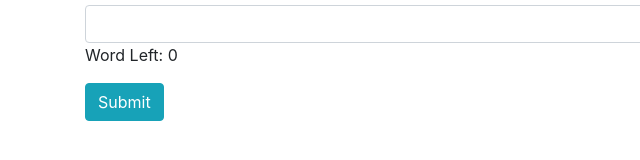
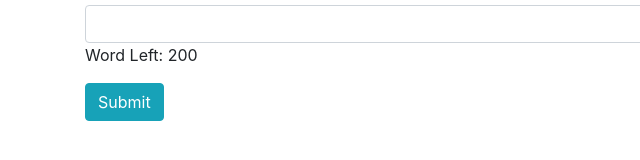
Before and after one commit to krraushan98/Wt_Assgn3, a plain HTML site: page index.html in a window 1280 px wide. Shown: the part 352-512 px from the top of the page, 0-640 px from the left. Drawn offline with nearby package versions, Linux system fonts and the light colour scheme.

Commit message:
word count

```diff
--- a/index.html
+++ b/index.html
@@ -28,7 +28,7 @@
 		<div class="form-group">
 			<label>Address</label>
 			<input type="text" id="address" oninput="countWords(this)" class="form-control" required>
-			<p>Word Left: <span id="wordCount">0</span></p>
+			<p>Word Left: <span id="wordCount">200</span></p>
 		</div>
 		<input type="submit" class="btn btn-info" value="Submit">
 		</form>
```
